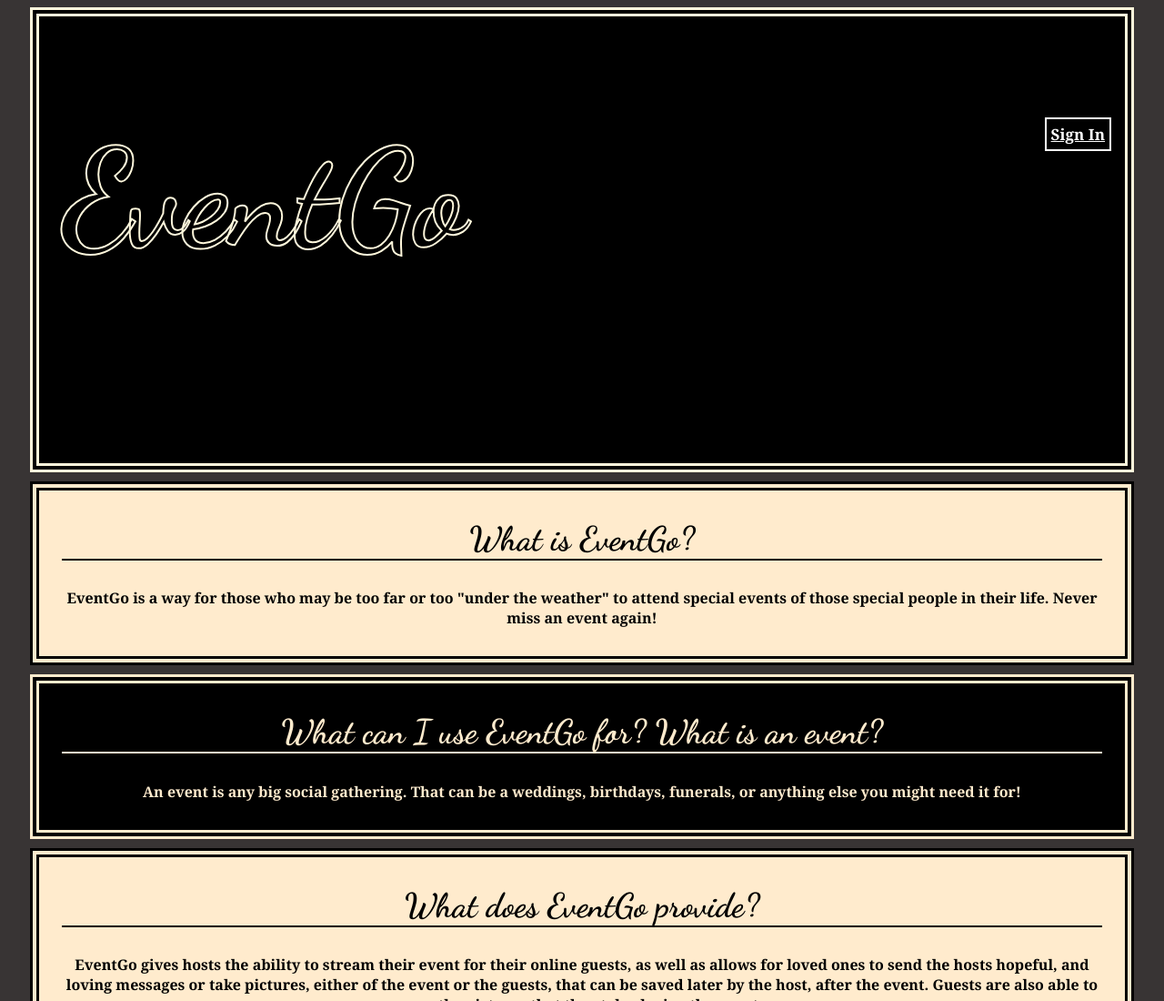
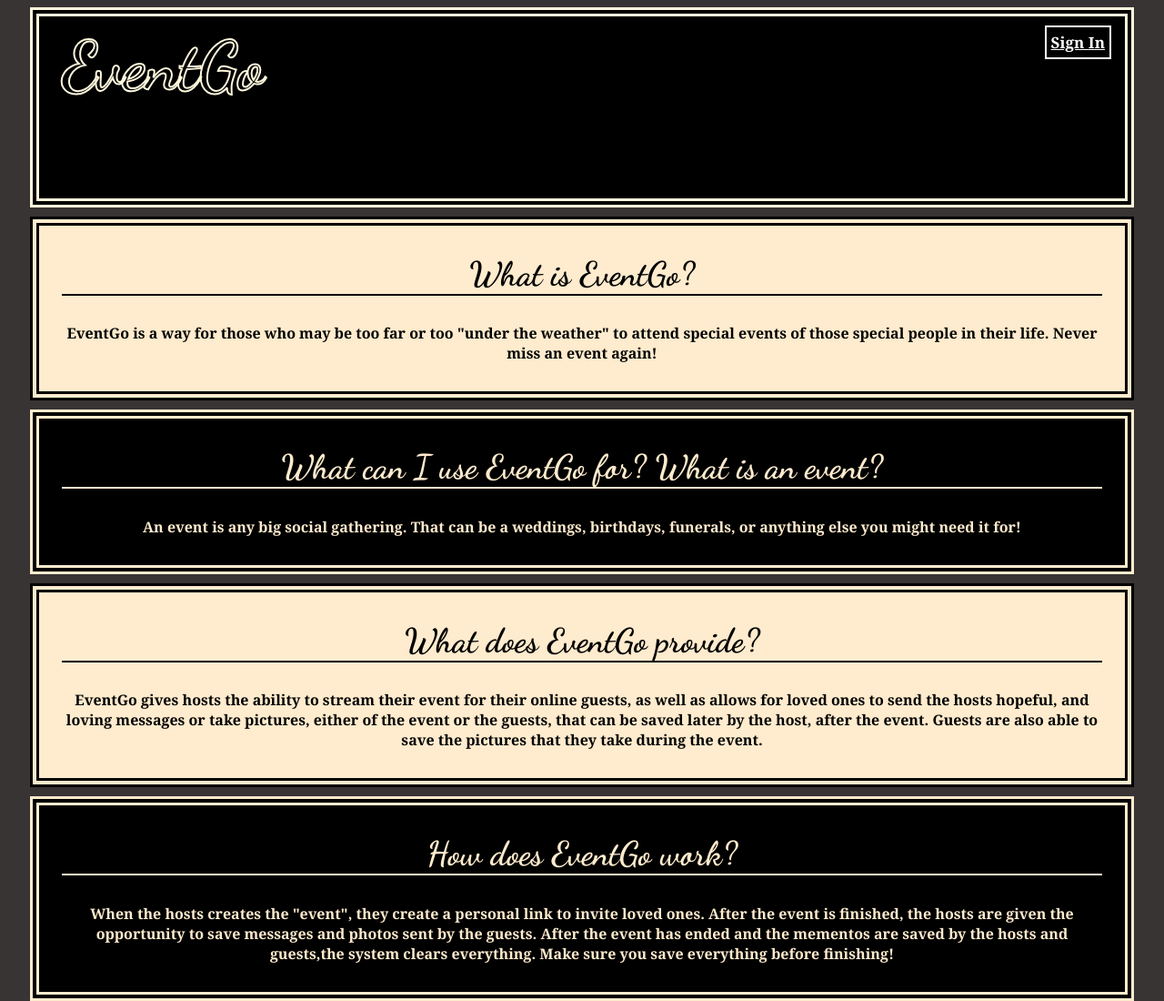
Before and after one commit to AngelFallen13/somethingwhatever, a website: page index.html in a window 1280 px wide. Shown: the top 1100 px of the page at 91% size. Drawn offline with Linux system fonts and the light colour scheme.

Commit message:
deleted class firstbox

```diff
--- a/index.html
+++ b/index.html
@@ -15,12 +15,10 @@
 <link href="https://fonts.googleapis.com/css2?family=Dancing+Script:wght@400..700&display=swap" rel="stylesheet">
   </head>
   <body>
-    <div class="firstbox">
     <h1>
       EventGo
       <a href="/page2.html">Sign In</a>
     </h1>
-  </div>
     <div class="light info">
     <h2>What is EventGo?</h2>
     <p>EventGo is a way for those who may be too far or too "under the weather" to attend special events of those special
--- a/style.css
+++ b/style.css
@@ -1,6 +1,6 @@
 body{background-color: rgb(56, 52, 52);
 }
-.firstbox{background-color: black;
+h1{background-color: black;
   border: double 10px cornsilk;
   margin:0 25px;
   padding: 10px 0px 100px 25px;
```
